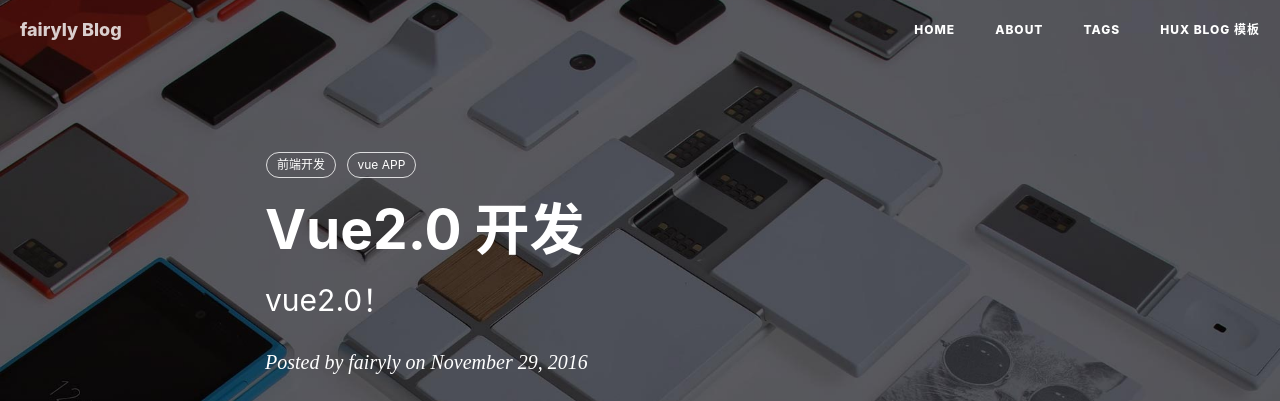
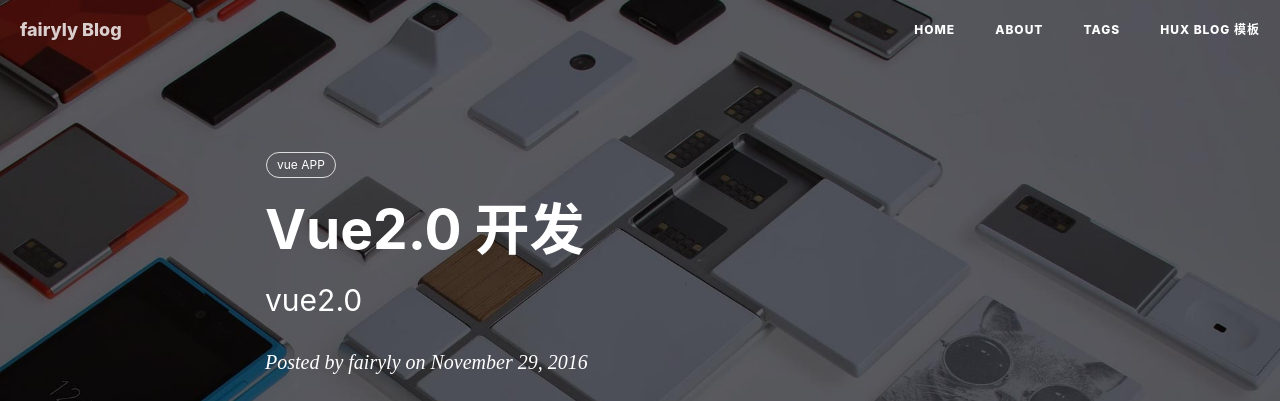
Before and after one commit to fairyly/myblog, a Jekyll site: the page built from _posts/2016-11-29-Vue-app-dev.markdown, in a window 1280 px wide. Shown: the top 401 px of the page. Built offline with Jekyll 4.4.1, drawn with Linux system fonts in a browser that asks for light colours; nearby versions of some CDN libraries; comment, search, counter and statistics services are not loaded.

Commit message:
Update 2016-11-29-Vue-app-dev.markdown

```diff
--- a/_posts/2016-11-29-Vue-app-dev.markdown
+++ b/_posts/2016-11-29-Vue-app-dev.markdown
@@ -1,12 +1,11 @@
 ---
 layout:     post
 title:      "Vue2.0 开发"
-subtitle:   "vue2.0！"
+subtitle:   "vue2.0"
 date:       2016-11-29
 author:     "fairyly"
 header-img: "img/post-bg-js-module.jpg"
 tags:
-    - 前端开发
     - vue APP
 ---
 
```
